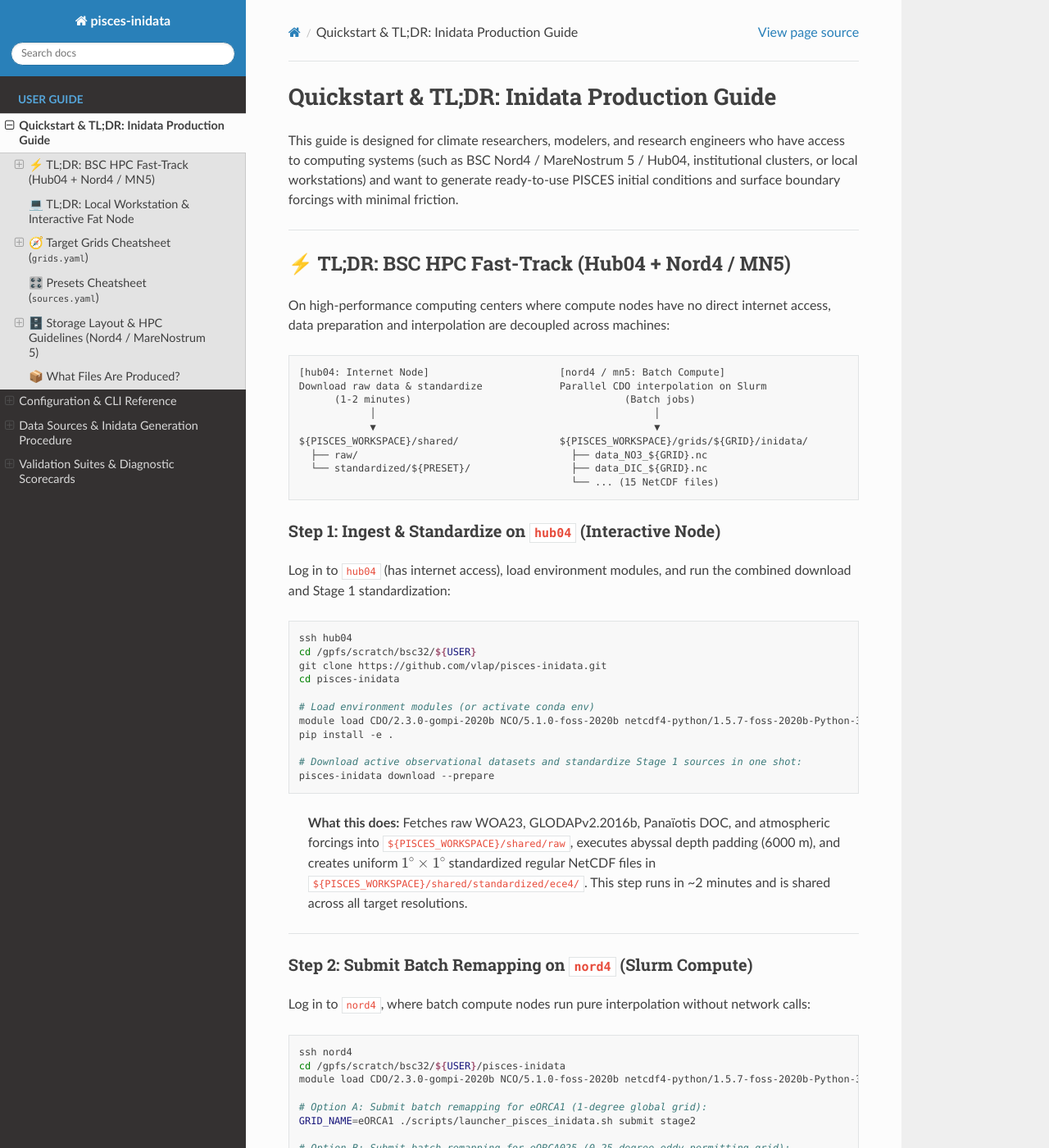
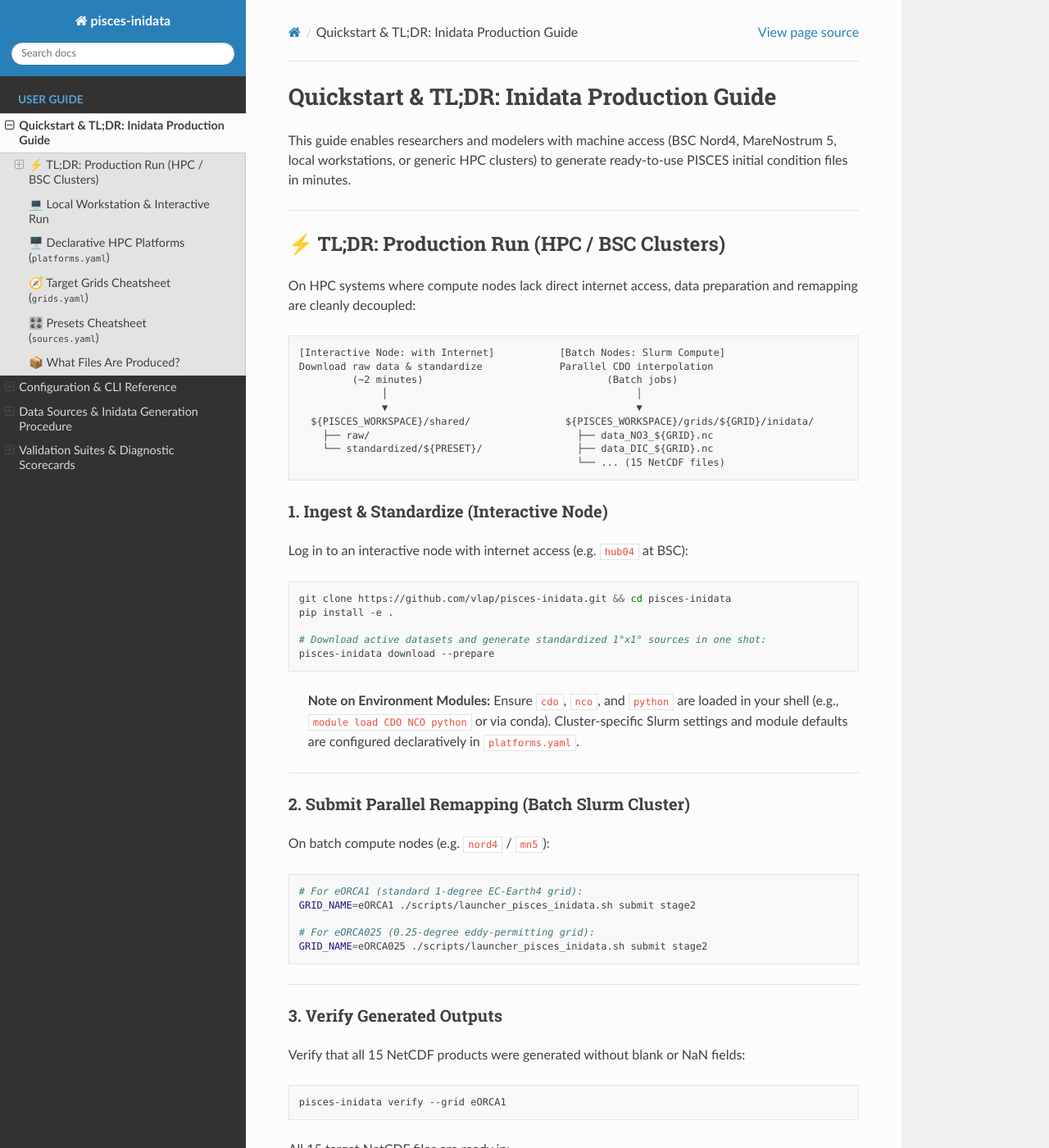
Before and after one commit to vlap/pisces-inidata, a Sphinx documentation site: the page built from docs/quickstart.md, in a window 1280 px wide and 1400 px high. Shown: the whole window at 82% size. Built offline with Sphinx 7.4.7 and the Read the Docs theme 3.1.0, drawn with Linux system fonts in a browser that asks for light colours; some of the changed text lies outside the part shown.

Commit message:
refactor(platform): isolate HPC cluster settings into platforms.yaml and streamline config.sh
- Add declarative platforms.yaml defining Slurm, module loading, scratch, and domain paths for nord4, mn5, and generic
- Implement python/pisces_inidata/platforms.py and pisces-inidata platform-config CLI command
- Refactor scripts/config.sh to dynamically source platform defaults and purge dead code (ORCA1_GRIDDES, ECE3_PISCES_DIR, personal /esarchive/scratch/vlapin paths)
- Parameterize CDO_OPTS, CDO_COMPRESS, and simplify stamp_provenance
- Streamline Quickstart & TL;DR documentation to remove fragile, outdated module versions

````diff
--- a/docs/quickstart.md
+++ b/docs/quickstart.md
@@ -1,75 +1,59 @@
 # Quickstart & TL;DR: Inidata Production Guide
 
-This guide is designed for climate researchers, modelers, and research engineers who have access to computing systems (such as BSC Nord4 / MareNostrum 5 / Hub04, institutional clusters, or local workstations) and want to generate ready-to-use PISCES initial conditions and surface boundary forcings with minimal friction.
+This guide enables researchers and modelers with machine access (BSC Nord4, MareNostrum 5, local workstations, or generic HPC clusters) to generate ready-to-use PISCES initial condition files in minutes.
 
 ---
 
-## ⚡ TL;DR: BSC HPC Fast-Track (Hub04 + Nord4 / MN5)
+## ⚡ TL;DR: Production Run (HPC / BSC Clusters)
 
-On high-performance computing centers where compute nodes have no direct internet access, data preparation and interpolation are decoupled across machines:
+On HPC systems where compute nodes lack direct internet access, data preparation and remapping are cleanly decoupled:
 
 ```
-[hub04: Internet Node]                      [nord4 / mn5: Batch Compute]
-Download raw data & standardize             Parallel CDO interpolation on Slurm
-      (1-2 minutes)                                    (Batch jobs)
-            │                                               │
-            ▼                                               ▼
-${PISCES_WORKSPACE}/shared/                 ${PISCES_WORKSPACE}/grids/${GRID}/inidata/
-  ├── raw/                                    ├── data_NO3_${GRID}.nc
-  └── standardized/${PRESET}/                 ├── data_DIC_${GRID}.nc
-                                              └── ... (15 NetCDF files)
+[Interactive Node: with Internet]           [Batch Nodes: Slurm Compute]
+Download raw data & standardize             Parallel CDO interpolation
+         (~2 minutes)                               (Batch jobs)
+              │                                          │
+              ▼                                          ▼
+  ${PISCES_WORKSPACE}/shared/                ${PISCES_WORKSPACE}/grids/${GRID}/inidata/
+    ├── raw/                                   ├── data_NO3_${GRID}.nc
+    └── standardized/${PRESET}/                ├── data_DIC_${GRID}.nc
+                                               └── ... (15 NetCDF files)
 ```
 
-### Step 1: Ingest & Standardize on `hub04` (Interactive Node)
-Log in to `hub04` (has internet access), load environment modules, and run the combined download and Stage 1 standardization:
+### 1. Ingest & Standardize (Interactive Node)
+Log in to an interactive node with internet access (e.g. `hub04` at BSC):
 
 ```bash
-ssh hub04
-cd /gpfs/scratch/bsc32/${USER}
-git clone https://github.com/vlap/pisces-inidata.git
-cd pisces-inidata
-
-# Load environment modules (or activate conda env)
-module load CDO/2.3.0-gompi-2020b NCO/5.1.0-foss-2020b netcdf4-python/1.5.7-foss-2020b-Python-3.8.6
+git clone https://github.com/vlap/pisces-inidata.git && cd pisces-inidata
 pip install -e .
 
-# Download active observational datasets and standardize Stage 1 sources in one shot:
+# Download active datasets and generate standardized 1°x1° sources in one shot:
 pisces-inidata download --prepare
 ```
-> **What this does:** Fetches raw WOA23, GLODAPv2.2016b, Panaïotis DOC, and atmospheric forcings into `${PISCES_WORKSPACE}/shared/raw`, executes abyssal depth padding (6000 m), and creates uniform $1^\circ \times 1^\circ$ standardized regular NetCDF files in `${PISCES_WORKSPACE}/shared/standardized/ece4/`. This step runs in ~2 minutes and is shared across all target resolutions.
+
+> **Note on Environment Modules:**
+> Ensure `cdo`, `nco`, and `python` are loaded in your shell (e.g., `module load CDO NCO python` or via conda). Cluster-specific Slurm settings and module defaults are configured declaratively in `platforms.yaml`.
 
 ---
 
-### Step 2: Submit Batch Remapping on `nord4` (Slurm Compute)
-Log in to `nord4`, where batch compute nodes run pure interpolation without network calls:
+### 2. Submit Parallel Remapping (Batch Slurm Cluster)
+On batch compute nodes (e.g. `nord4` / `mn5`):
 
 ```bash
-ssh nord4
-cd /gpfs/scratch/bsc32/${USER}/pisces-inidata
-module load CDO/2.3.0-gompi-2020b NCO/5.1.0-foss-2020b netcdf4-python/1.5.7-foss-2020b-Python-3.8.6
-
-# Option A: Submit batch remapping for eORCA1 (1-degree global grid):
+# For eORCA1 (standard 1-degree EC-Earth4 grid):
 GRID_NAME=eORCA1 ./scripts/launcher_pisces_inidata.sh submit stage2
 
-# Option B: Submit batch remapping for eORCA025 (0.25-degree eddy-permitting grid):
-# (Automatically requests 64G memory and submits batch SCRIP weights computation)
+# For eORCA025 (0.25-degree eddy-permitting grid):
 GRID_NAME=eORCA025 ./scripts/launcher_pisces_inidata.sh submit stage2
 ```
 
-> **Target Domain Files at BSC:**
-> At BSC, the standard EC-Earth4 NEMO domain directory is automatically detected at:
-> `/gpfs/projects/bsc32/models/ecearth/ece4-trunk/inidata/nemo/domain`
-> No extra flags are needed.
-
 ---
 
-### Step 3: Inspect & Verify Outputs
-Once the Slurm jobs finish, run pre-flight verification on the generated inidata:
+### 3. Verify Generated Outputs
+Verify that all 15 NetCDF products were generated without blank or NaN fields:
 
 ```bash
 pisces-inidata verify --grid eORCA1
-# or for eORCA025:
-pisces-inidata verify --grid eORCA025
 ```
 
 All 15 target NetCDF files are ready in:
@@ -79,34 +63,48 @@
 
 ---
 
-## 💻 TL;DR: Local Workstation & Interactive Fat Node
+## 💻 Local Workstation & Interactive Run
 
-For local development, testing, or running standalone on a fat node:
+To run the entire pipeline end-to-end on a local machine or standalone compute node:
 
 ```bash
-# 1. Install package:
-git clone https://github.com/vlap/pisces-inidata.git
-cd pisces-inidata
+# 1. Install
 pip install -e .
 
-# 2. Verify local environment (CDO, NCO, Python packages):
+# 2. Pre-flight sanity check
 pisces-inidata check --grid ORCA2
 
-# 3. Download & prepare Stage 1 standardized sources:
+# 3. Download & prepare sources
 pisces-inidata download --prepare
 
-# 4. Run end-to-end generation (Stage 1 + Stage 2):
+# 4. Run end-to-end generation
 pisces-inidata run --grid ORCA2
 
-# 5. Verify outputs:
+# 5. Verify outputs
 pisces-inidata verify --grid ORCA2
 ```
 
 ---
 
+## 🖥️ Declarative HPC Platforms (`platforms.yaml`)
+
+Cluster accounts, partitions, and scratch paths are abstracted in `platforms.yaml`:
+
+```bash
+# View active and available platforms:
+pisces-inidata platform-config
+
+# Export shell variables for a specific platform:
+pisces-inidata platform-config --platform nord4 --export
+```
+
+To configure a new cluster or custom account, simply edit `platforms.yaml` or set standard environment variables (`SLURM_ACCOUNT`, `SLURM_PARTITION`, `PISCES_WORKSPACE`).
+
+---
+
 ## 🧭 Target Grids Cheatsheet (`grids.yaml`)
 
-Target grid dimensions, vertical levels, and HPC resource allocations are configured declaratively in `grids.yaml`. You can inspect available grid profiles anytime:
+Inspect target grid resource requirements and vertical levels:
 
 ```bash
 pisces-inidata grid-config
@@ -114,32 +112,14 @@
 
 | Grid | Description | Dimensions | Levels | Memory | Slurm Time | Batch Weights |
 | :--- | :--- | :---: | :---: | :---: | :---: | :---: |
-| **`ORCA2`** | NEMO standard 2-degree tripolar grid | $148 \times 180$ | 31 | 8 GB | 00:30:00 | No (Interactive) |
-| **`eORCA1`** | Extended ORCA 1-degree global grid | $362 \times 292$ | 75 | 16 GB | 01:00:00 | No (Interactive) |
+| **`ORCA2`** | NEMO standard 2-degree tripolar grid | $148 \times 180$ | 31 | 8 GB | 00:30:00 | No (Inline) |
+| **`eORCA1`** | Extended ORCA 1-degree global grid | $362 \times 292$ | 75 | 16 GB | 01:00:00 | No (Inline) |
 | **`eORCA025`** | Extended ORCA 0.25-degree eddy-permitting grid | $1442 \times 1207$ | 75 | 64 GB | 02:00:00 | Yes (Batch Slurm) |
 | **`eORCA12`** | Extended ORCA 1/12-degree eddy-resolving grid | $4322 \times 3606$ | 75 | 128 GB | 04:00:00 | Yes (Batch Slurm) |
-
-### Adding a Custom Grid
-To add any new resolution or regional domain (e.g. `MED16`), simply add an entry to `grids.yaml` without modifying any scripts:
-
-```yaml
-grids:
-  MED16:
-    description: "Mediterranean 1/16-degree regional grid"
-    resources:
-      time: "02:00:00"
-      memory: "32G"
-      cpus: 16
-      batch_weights: true
-    disk_space_gb: 20.0
-    vertical_levels: 75
-```
 
 ---
 
 ## 🎛️ Presets Cheatsheet (`sources.yaml`)
-
-Switch source datasets globally using `--preset`:
 
 | Preset | Target Simulation | Nutrients & Oxygen | Carbon Chemistry | DOC | Iron & Surface |
 | :--- | :--- | :--- | :--- | :--- | :--- |
@@ -155,54 +135,24 @@
 
 ---
 
-## 🗄️ Storage Layout & HPC Guidelines (Nord4 / MareNostrum 5)
-
-`pisces-inidata` follows strict HPC storage hygiene to prevent quota exhaustion and I/O bottlenecks:
-
-```text
-${PISCES_WORKSPACE}/               # Default: /gpfs/scratch/bsc32/${USER}/pisces_inidata
-├── shared/
-│   ├── raw/                       # Downloaded observational archives (WOA23, GLODAP, DOC)
-│   └── standardized/              # Stage 1 regular 1°x1° NetCDFs (cached across all grids)
-│       ├── ece4/
-│       └── ece3/
-└── grids/
-    └── eORCA1/                    # Grid-specific products
-        ├── weights/               # Bilinear SCRIP remapping weights
-        ├── inidata/               # Final 15 target NetCDF initial condition files
-        ├── jobs/                  # Generated Slurm job scripts
-        └── logs/                  # Slurm execution log files
-```
-
-### Nord4 Fast Local Scratch (`$TMPDIR`)
-On BSC Nord4 and MareNostrum 5 compute nodes, the pipeline automatically detects and utilizes:
-```text
-$TMPDIR -> /scratch/tmp/$SLURM_JOB_ID
-```
-All heavy intermediate CDO piping and temporary operations run on local node NVMe SSD storage and are automatically wiped upon job completion. Shared GPFS filesystems only receive final, verified NetCDF products.
-
----
-
 ## 📦 What Files Are Produced?
 
-Each completed run populates `${PISCES_WORKSPACE}/grids/${GRID_NAME}/inidata/` with 15 standard PISCES files:
+Each run produces 15 standard PISCES initial condition NetCDFs in `${PISCES_WORKSPACE}/grids/${GRID_NAME}/inidata/`:
 
-| File Name | Physical Quantity | Temporal Resolution | Dimensions |
-| :--- | :--- | :--- | :--- |
-| `data_NO3_${GRID}.nc` | Dissolved Nitrate ($\text{NO}_3$) | 12 monthly fields | $(12, Z, Y, X)$ |
-| `data_PO4_${GRID}.nc` | Dissolved Phosphate ($\text{PO}_4$) | 12 monthly fields | $(12, Z, Y, X)$ |
-| `data_Si_${GRID}.nc` | Dissolved Silicate ($\text{Si}$) | 12 monthly fields | $(12, Z, Y, X)$ |
-| `data_O2_${GRID}.nc` | Dissolved Oxygen ($\text{O}_2$) | 12 monthly fields | $(12, Z, Y, X)$ |
-| `data_TALK_${GRID}.nc` | Total Alkalinity (`Alkalini`) | Annual climatology | $(1, Z, Y, X)$ |
-| `data_TDIC_${GRID}.nc` | Total Dissolved Inorganic Carbon (`DIC`) | Annual climatology | $(1, Z, Y, X)$ |
-| `data_PiDIC_${GRID}.nc` | Pre-Industrial Dissolved Inorganic Carbon | Annual climatology | $(1, Z, Y, X)$ |
-| `data_DOC_${GRID}.nc` | Dissolved Organic Carbon (`DOC`) | 12 monthly fields | $(12, Z, Y, X)$ |
-| `data_Fer_${GRID}.nc` | Dissolved Iron (`Fer`) | Annual climatology | $(1, Z, Y, X)$ |
-| `dust.orca.nc` | Atmospheric Dust & Bioavailable Iron Flux | 12 monthly fields | $(12, Y, X)$ |
-| `ndeposition.orca.nc` | Atmospheric Oxidized & Reduced Nitrogen Flux | 12 monthly fields | $(12, Y, X)$ |
-| `par.orca.nc` | Photosynthetically Active Radiation Fraction | 365 daily fields | $(365, Y, X)$ |
-| `bathy.orca.nc` | Continental Shelf & Margin Slope Fraction | Static 2D field | $(Y, X)$ |
-| `hydrofe.orca.nc` | Hydrothermal Vent Iron Injection Flux | Static 2D field | $(Y, X)$ |
-| `river.orca.nc` | River Nutrient Inflow Discharges | 12 monthly fields | $(12, Y, X)$ |
-
-All output files are stamped with FAIR global metadata attributes (source URL, DOI, Git commit, executing user, and timestamp) conforming to CF-1.8 conventions.
+| File Name | Physical Variable | Timesteps | Dimensions |
+| :--- | :--- | :---: | :---: |
+| `data_NO3_${GRID}.nc` | Dissolved Nitrate ($\text{NO}_3$) | 12 monthly | $(12, Z, Y, X)$ |
+| `data_PO4_${GRID}.nc` | Dissolved Phosphate ($\text{PO}_4$) | 12 monthly | $(12, Z, Y, X)$ |
+| `data_Si_${GRID}.nc` | Dissolved Silicate ($\text{Si}$) | 12 monthly | $(12, Z, Y, X)$ |
+| `data_O2_${GRID}.nc` | Dissolved Oxygen ($\text{O}_2$) | 12 monthly | $(12, Z, Y, X)$ |
+| `data_TALK_${GRID}.nc` | Total Alkalinity (`Alkalini`) | Annual | $(1, Z, Y, X)$ |
+| `data_TDIC_${GRID}.nc` | Total Dissolved Inorganic Carbon (`DIC`) | Annual | $(1, Z, Y, X)$ |
+| `data_PiDIC_${GRID}.nc` | Pre-Industrial DIC | Annual | $(1, Z, Y, X)$ |
+| `data_DOC_${GRID}.nc` | Dissolved Organic Carbon (`DOC`) | 12 monthly | $(12, Z, Y, X)$ |
+| `data_Fer_${GRID}.nc` | Dissolved Iron (`Fer`) | Annual | $(1, Z, Y, X)$ |
+| `dust.orca.nc` | Atmospheric Dust & Iron Flux | 12 monthly | $(12, Y, X)$ |
+| `ndeposition.orca.nc` | Nitrogen Deposition Flux | 12 monthly | $(12, Y, X)$ |
+| `par.orca.nc` | Photosynthetically Active Radiation | 365 daily | $(365, Y, X)$ |
+| `bathy.orca.nc` | Continental Shelf Slope Fraction | Static 2D | $(Y, X)$ |
+| `hydrofe.orca.nc` | Hydrothermal Vent Iron Injection | Static 2D | $(Y, X)$ |
+| `river.orca.nc` | River Nutrient Inflow Discharges | 12 monthly | $(12, Y, X)$ |
````
Also changed, not shown: other parts of docs/quickstart.md (+1 -1 lines), README.md (+11 -15 lines), docs/configuration.md (+63 -1 lines), platforms.yaml (added, +35 -0 lines), 4 other files.
